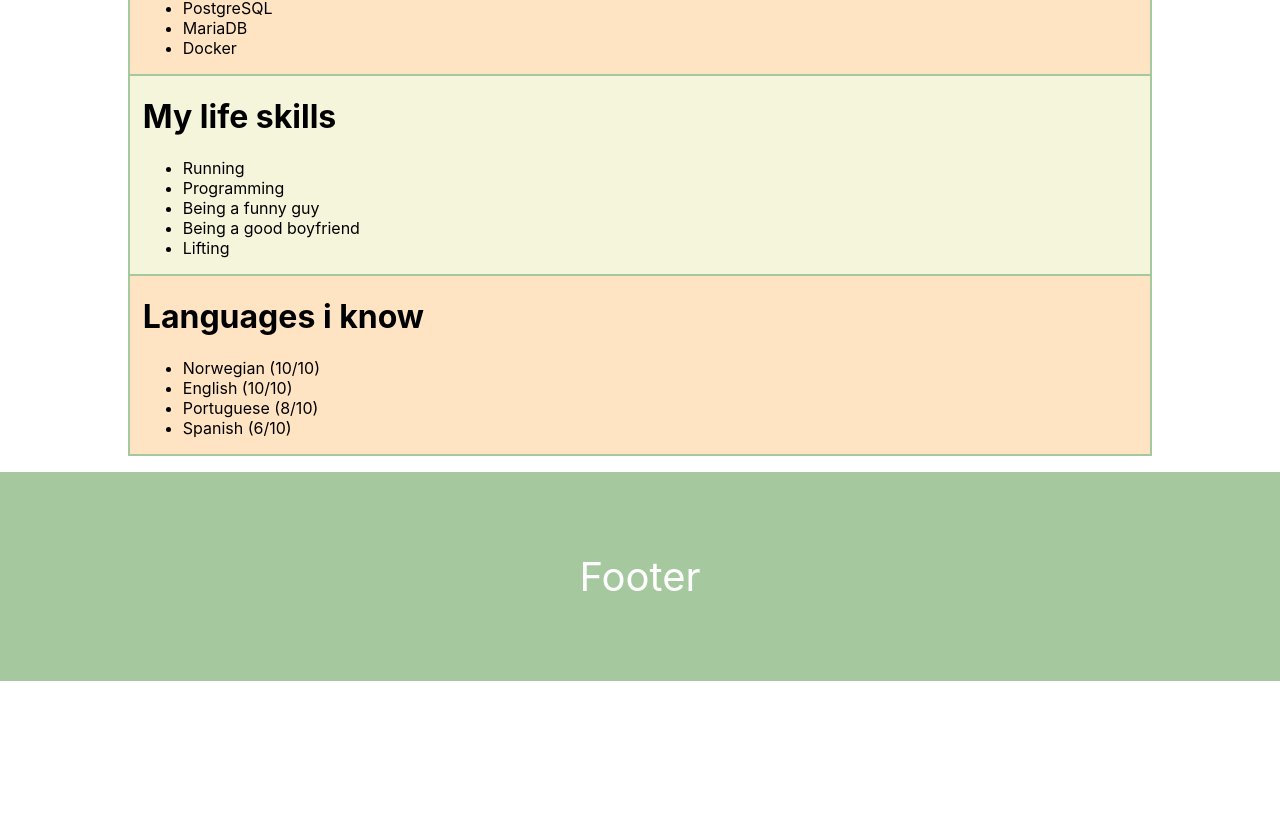
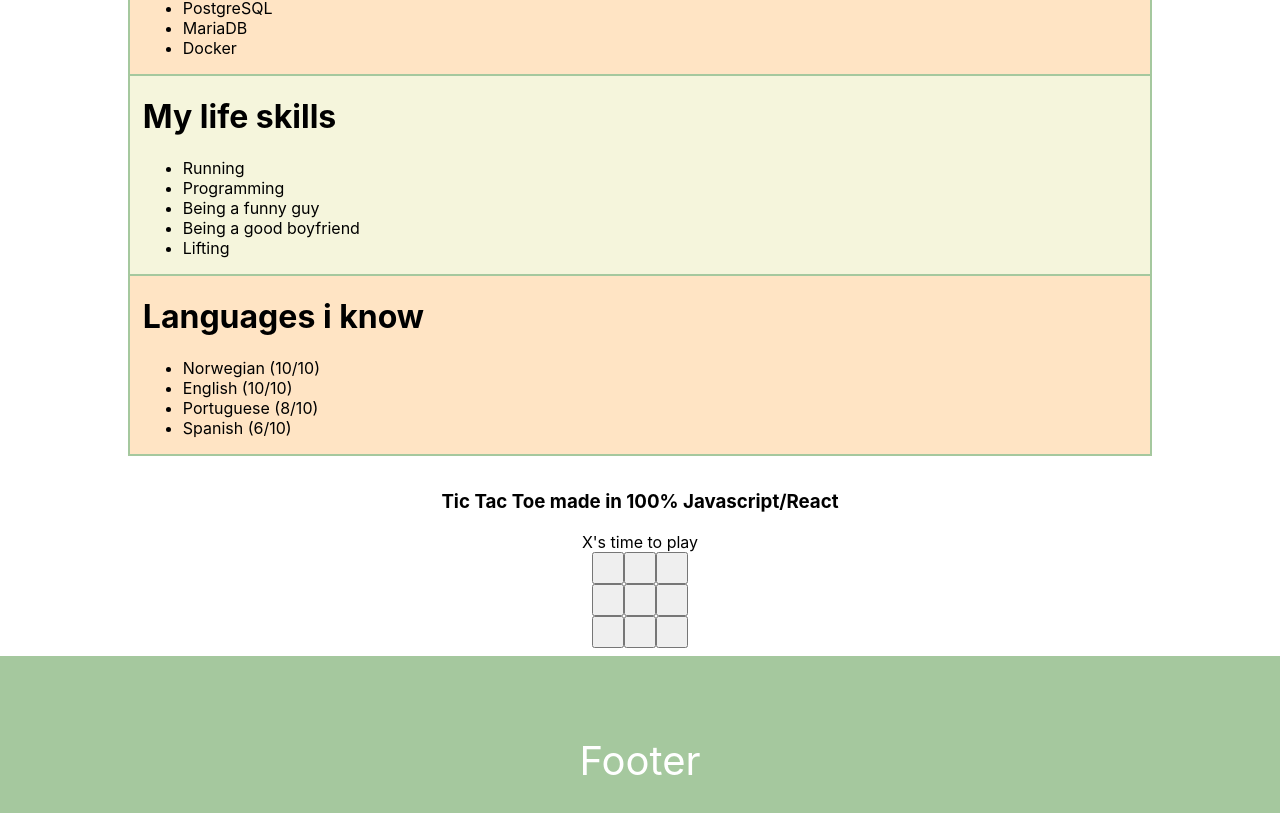
Before and after one commit to Bulldog2910/Final-Portfolioni, a React (Create React App) app in the folder portfolioni/: page / in a window 1280 px wide. Shown: the part 1028-1841 px from the top of the page. Before the commit the page ends 1709 px from the top, so only its background shows below. Built offline with nearby package versions, Linux system fonts and the light colour scheme.

Commit message:
created a tic tac toe game entirely in React/Javascript
Logic was all me, but syntaxes and some function i got from stack overflow. Som LLM was also used for debugging, but kept to the minimal

```diff
--- /dev/null
+++ b/portfolioni/src/frontPage/games/ticTacToe.css
@@ -0,0 +1,21 @@
+.ticTacToe{
+    display: flex;
+    flex-direction: column;
+    justify-content: center;
+    align-items: center;
+    margin-bottom: 1vh;
+}
+.ticTacToeGrid{
+    display: grid;
+    grid-template-columns: 4vh 4vh 4vh;
+}
+
+.ticTacToeGriObject{
+    height: 4vh;
+    width: 4vh;
+}
+
+.ticTacToeButton{
+    height: 4vh;
+    width: 4vh;
+}
--- /dev/null
+++ b/portfolioni/src/frontPage/games/ticTacToe.js
@@ -0,0 +1,147 @@
+import { useEffect } from "react";
+import React from 'react';
+import "./ticTacToe.css"
+
+
+export function TicTacToe(){
+    let returnOutput = [];
+
+    const winRows =[
+        [0,1,2],
+        [3,4,5],
+        [6,7,8],
+        [0,3,6],
+        [1,4,7],
+        [2,5,8],
+        [0,4,8],
+        [2,4,6]
+    ];
+
+    const [ticTacToeArr, setTicTacToeArr] = React.useState(Array.from({ length: 9 }, () => [null, null]));
+    const [currentOpponent, setCurrentOpponent] = React.useState("X");
+    const [winner, setWinner] = React.useState(false);
+    const [turns, setTurns] = React.useState(0);
+    const [losers, setLosers] = React.useState(null);
+    const [buttonDisabled, setButtonDisabled] = React.useState(false);
+
+    const winneroutput = winner ?
+    (<>
+        <div> {currentOpponent} won the game, congrats!</div>
+        <button onClick={reset}>
+            Reset
+        </button>
+    </>)
+    : null;
+
+    //Check to see if anybody has won
+    //returns who's won or false if nobody has won
+    function hasWon() {
+        const xArr = [];
+        const oArr = [];
+
+        let checker = (arr, target) => target.every(v => arr.includes(v));
+
+        ticTacToeArr.forEach((opponent, index) => {
+            if(opponent[0] === "X"){
+                xArr.push(index);
+            }else if(opponent[0] === "O"){
+                oArr.push(index);
+            }
+        });
+        console.log(xArr);
+            if (winRows.some(row => checker(xArr, row))) return "X";
+            if (winRows.some(row => checker(oArr, row))) return "O";
+        return false;
+    }
+
+    //updates the board, whos playing next, and checks if all turns have been played
+    function updateTicTacToe(boxNumber){
+
+        if (ticTacToeArr[boxNumber][0]) return;
+
+        const newArr = ticTacToeArr;
+        newArr[boxNumber][0] = currentOpponent;
+
+        setTicTacToeArr(newArr);
+        const result = hasWon();
+        if(result === "X" || result === "O"){
+            setWinner(true)
+            setButtonDisabled(true)
+            return;
+        }
+
+        if (currentOpponent === "X"){
+            setCurrentOpponent("O");
+        } else{
+            setCurrentOpponent("X");
+        }
+        if(turns === 8){
+
+            const losersOutput =
+                (<>
+                    <div> Nobody won the game.</div>
+                    <button onClick={reset}>
+                        Reset
+                    </button>
+                </>)
+            setLosers(losersOutput)
+            setButtonDisabled(true)
+
+        }
+        setTurns(turns+1);
+        console.log(turns)
+
+
+    }
+
+    //Resets all usestate, reseting the board
+    function reset() {
+        setTicTacToeArr(
+            Array.from(
+                { length: 9 },
+                () => [null, null]
+            )
+        )
+        setWinner(false);
+        setCurrentOpponent("X");
+        setLosers("");
+        setTurns(0)
+        setButtonDisabled(false)
+    };
+
+    //creates grid and pushes into array array making it ready to be displayed
+    for (let x = 0; x < 9; x++){
+        returnOutput.push(
+            <div className='ticTacToeGriObject' key={x}>
+                <button
+                    className="ticTacToeButton"
+                    onClick={() => updateTicTacToe(x)}
+                    disabled={buttonDisabled}
+                    id={x}
+                >
+                    {ticTacToeArr[x][0]}
+                </button>
+            </div>)
+    }
+
+    //Returns what is going to be displayed
+    return(
+        <div>
+
+        <div className="ticTacToe">
+            <h3>Tic Tac Toe made in 100% Javascript/React</h3>
+            <div className="whosTurn" hidden={buttonDisabled}>{currentOpponent}'s time to play</div>
+            <div className="ticTacToeGrid">
+                {returnOutput}
+
+            </div>
+
+            <div className="winner">{winneroutput}</div>
+            <div className="winner">{losers}</div>
+
+        </div>
+        </div>
+    );
+}
+
+export default TicTacToe;
--- a/portfolioni/src/frontPage/projects/myProjects.js
+++ b/portfolioni/src/frontPage/projects/myProjects.js
@@ -3,13 +3,13 @@ import phpLogo from './php-svgrepo-com.svg'
 import netLogo from './dotnet-ar21.svg'
 function MyProjects(){
     return (
-        <div class='schoolProjectsGrid'>
-            <div class='gridObject'>
-                <div class='subGrid'>
-                    <h1 class='object'>PHP Chatbot</h1>
+        <div className='schoolProjectsGrid'>
+            <div className='gridObject'>
+                <div className='subGrid'>
+                    <h1 className='object'>PHP Chatbot</h1>
                     <img src={phpLogo} width='100rem' height='auto'/>
                 </div>
-                <p class='gridObjectInfo'>
+                <p className='gridObjectInfo'>
                     Litt info og sånn Litt info og sånn Litt info og sånn
                     Litt info og sånn Litt info og sånn Litt info og sånn
                     Litt info og sånn Litt info og sånn Litt info og sånn
@@ -21,12 +21,12 @@ function MyProjects(){
                     </p>
 
             </div>
-            <div class='gridObject'>
-                <div class='subGrid'>
-                    <h1 class='object'>Kartverket project</h1>
+            <div className='gridObject'>
+                <div className='subGrid'>
+                    <h1 className='object'>Kartverket project</h1>
                     <img src={netLogo} width='100rem' height='auto'/>
                 </div>
-                <p class='gridObjectInfo'>
+                <p className='gridObjectInfo'>
                     Litt info og sånn Litt info og sånn Litt info og sånn
                     Litt info og sånn Litt info og sånn Litt info og sånn
                     Litt info og sånn Litt info og sånn Litt info og sånn
--- a/portfolioni/src/index.js
+++ b/portfolioni/src/index.js
@@ -7,6 +7,7 @@ import _Header from './_Layout/_Header';
 import _Footer from './_Layout/_Footer';
 import MyProjects from './frontPage/projects/myProjects';
 import Resume from './frontPage/resume/resume';
+import TicTacToe from './frontPage/games/ticTacToe';
 
 const root = ReactDOM.createRoot(document.getElementById('root'));
 root.render(
@@ -15,6 +16,7 @@ root.render(
     <MyProjects />
     <App />
     <Resume />
+    <TicTacToe />
     <_Footer/>
 
   </React.StrictMode>
```
